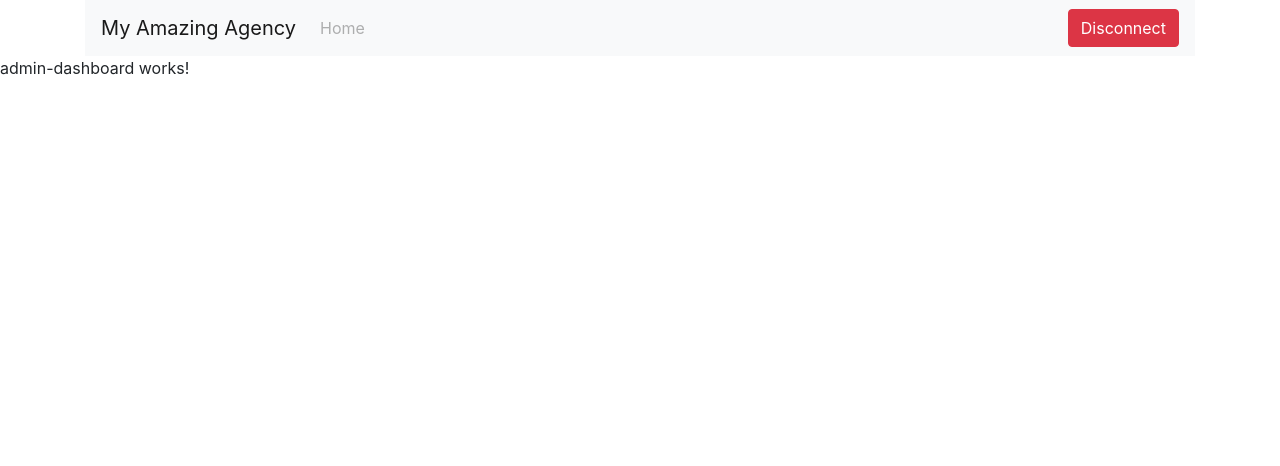
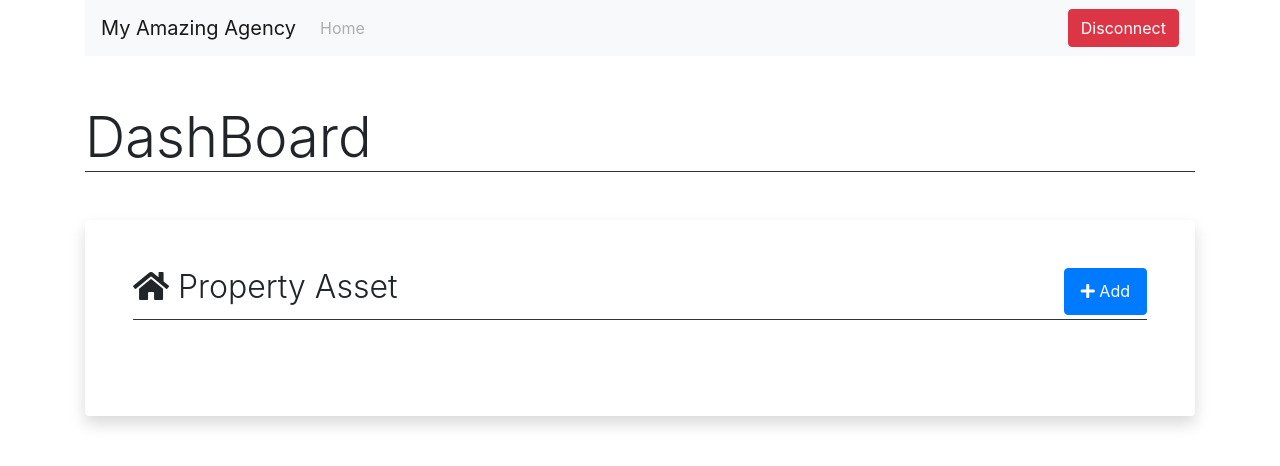
Before and after one commit to sylpi10/angular_agency, an Angular app: page /admin/dashboard in a window 1280 px wide. Shown: the top 466 px of the page. Built offline with nearby package versions, Linux system fonts and the light colour scheme.

Commit message:
display admin dashboard

```diff
--- a/src/app/admin/admin-dashboard/admin-dashboard.component.html
+++ b/src/app/admin/admin-dashboard/admin-dashboard.component.html
@@ -1 +1,10 @@
-<p>admin-dashboard works!</p>
+
+<div class="container">
+  <h1 class="display-4 pt-5 mb-0">DashBoard</h1>
+  <hr class="mt-0 mb-5 bg-dark">
+  <div class="row">
+    <div class="col-12">
+      <app-admin-properties></app-admin-properties>
+    </div>
+  </div>
+</div>
--- /dev/null
+++ b/src/app/admin/admin-properties/admin-properties.component.html
@@ -0,0 +1,66 @@
+<div class="rounded shadow bg-white p-5">
+  <div class="row">
+    <div class="col-12 d-flex">
+      <h2 class="font-weight-light"> <i class="fa fa-home"></i> Property Asset</h2>
+      <button class="btn btn-primary ml-auto px-3" type="button" data-toggle="modal" data-target="#properties-form"> <i class="fa fa-plus"></i> Add</button>
+    </div>
+  </div>
+  <hr class="mt-1 mb-5 bg-dark">
+
+<!--  modal-->
+  <div class="row">
+
+    <div class="modal fade" id="properties-form" tabindex="-1" role="dialog">
+      <div class="modal-dialog" role="document">
+        <div class="modal-content">
+          <form action="">
+
+            <div class="modal-header">
+              <h5 class="modal-title">Edit A Property</h5>
+              <button type="button" class="close" data-dismiss="modal" aria-label="Close">
+                <span aria-hidden="true">&times;</span>
+              </button>
+            </div>
+            <div class="modal-body">
+
+              <div class="form-group"><input type="text" placeholder="Title" class="form-control"></div>
+
+              <div class="input-group mb-3">
+                <div class="input-group-prepend">
+                  <label class="input-group-text" for="inputGroupSelect01">Category</label>
+                </div>
+                <select class="custom-select" id="inputGroupSelect01">
+                  <option value="ranch">Ranch</option>
+                  <option value="house">House</option>
+                  <option value="appartment">Appartment</option>
+                </select>
+              </div>
+
+              <div class="form-row">
+                <div class="form-group col-6">
+                  <input type="text" placeholder="Surface (m2)" class="form-control">
+                </div>
+                <div class="form-group col-6">
+                  <input type="text" placeholder="Nb Rooms" class="form-control">
+                </div>
+              </div>
+
+              <div class="form-group">
+                <textarea class="form-control w-100" rows="4" name="" placeholder="Description" id="" cols="30" rows="10"></textarea>
+              </div>
+
+              <div class="form-group"><input class="form-control" placeholder="Price($$)" type="text"></div>
+
+            </div>
+            <div class="modal-footer">
+              <button type="button" class="btn btn-primary">Save changes</button>
+              <button type="button" class="btn btn-secondary" data-dismiss="modal">Close</button>
+            </div>
+
+          </form>
+        </div>
+      </div>
+    </div>
+
+  </div>
+</div>
--- /dev/null
+++ b/src/app/admin/admin-properties/admin-properties.component.ts
@@ -0,0 +1,15 @@
+import { Component, OnInit } from '@angular/core';
+
+@Component({
+  selector: 'app-admin-properties',
+  templateUrl: './admin-properties.component.html',
+  styleUrls: ['./admin-properties.component.css']
+})
+export class AdminPropertiesComponent implements OnInit {
+
+  constructor() { }
+
+  ngOnInit(): void {
+  }
+
+}
--- a/src/app/app.module.ts
+++ b/src/app/app.module.ts
@@ -6,13 +6,15 @@ import { AppComponent } from './app.component';
 import { HeaderComponent } from './header/header.component';
 import { HomeComponent } from './home/home.component';
 import { AdminDashboardComponent } from './admin/admin-dashboard/admin-dashboard.component';
+import { AdminPropertiesComponent } from './admin/admin-properties/admin-properties.component';
 
 @NgModule({
   declarations: [
     AppComponent,
     HeaderComponent,
     HomeComponent,
-    AdminDashboardComponent
+    AdminDashboardComponent,
+    AdminPropertiesComponent
   ],
   imports: [
     BrowserModule,
--- a/src/index.html
+++ b/src/index.html
@@ -6,6 +6,7 @@
   <base href="/">
   <meta name="viewport" content="width=device-width, initial-scale=1">
   <link rel="icon" type="image/x-icon" href="favicon.ico">
+  <link rel="stylesheet" href="https://use.fontawesome.com/releases/v5.6.3/css/all.css">
 </head>
 <body>
   <app-root></app-root>
```
Also changed, not shown: src/app/admin/admin-properties/admin-properties.component.css (added).
